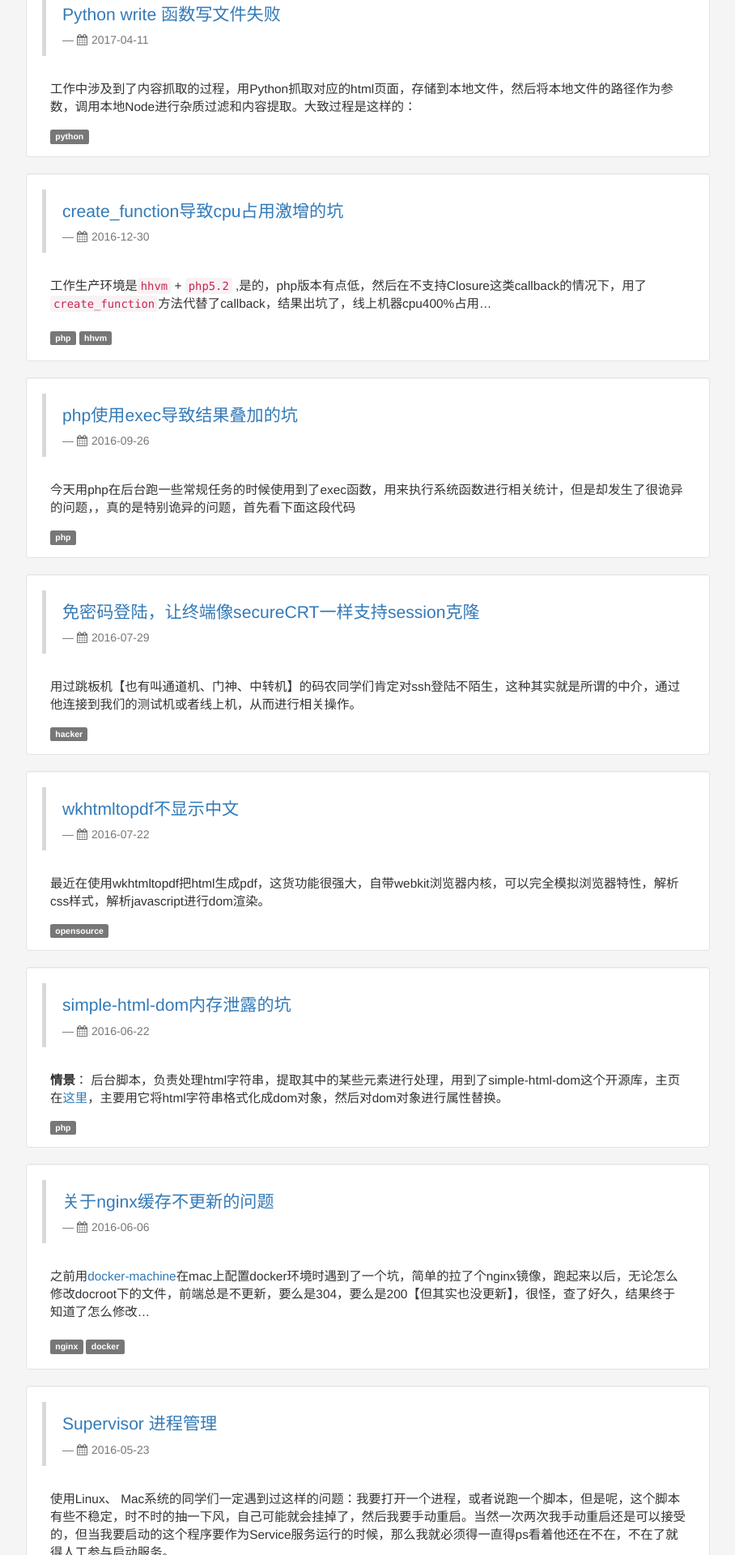
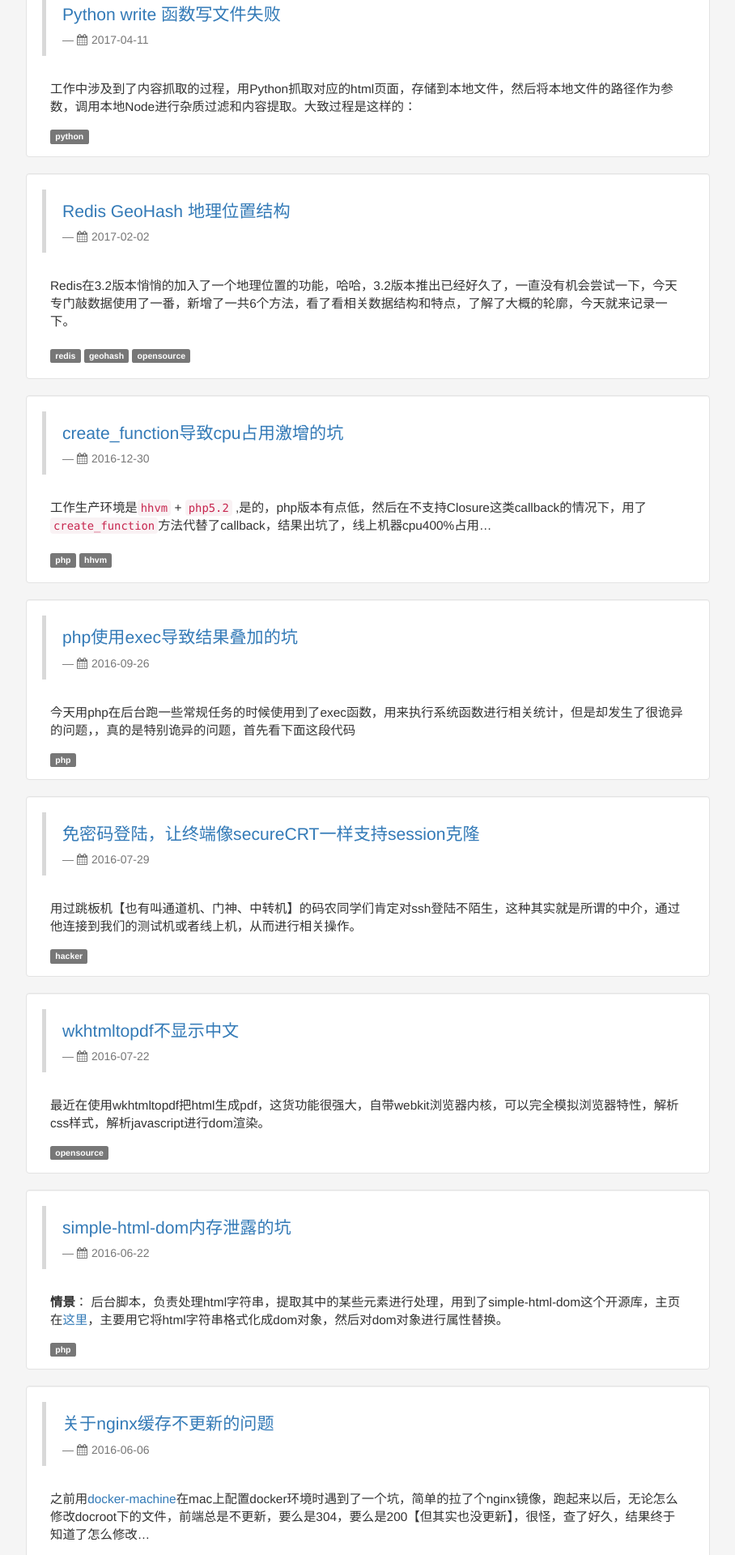
Before and after one commit to qishibo/qishibo.github.io, a Jekyll site: the page built from index.html, in a window 1280 px wide. Shown: the part 792-2712 px from the top of the page at 81% size, without its empty margins (98-1006 px from the left). Built offline with Jekyll 4.4.1, drawn with Linux system fonts in a browser that asks for light colours; nearby versions of some CDN libraries; the list of posts is cut into pages by our own code; some of the changed lines change nothing that is shown; some of the changed text lies outside the part shown.

Commit message:
redis-geo-hash

````diff
--- a/_includes/header.html
+++ b/_includes/header.html
@@ -51,6 +51,21 @@
             border-radius: 8px;
             border:2px solid lightgrey;
         }
+        table {
+            width: 100%;
+            max-width: 65em;
+            border: 1px solid #dedede;
+            margin: 15px auto;
+            border-collapse: collapse;
+            empty-cells: show;
+        }
+
+        table th,
+        table td {
+          height: 35px;
+          border: 1px solid #dedede;
+          padding: 0 10px;
+        }
     </style>
 </head>
 
--- /dev/null
+++ b/_posts/2017-02-02-redis-geohash.md
@@ -0,0 +1,175 @@
+---
+layout: post
+title: Redis GeoHash 地理位置结构
+comments: 1
+keywords: Redis, GeoHash, Redis地理位置, 基于距离的位置推荐
+description: Redis 在3.2版本支持了地理位置相关方法，能根据经纬度进行相关推荐计算，找到附近推荐数据
+tags: [redis, geohash, opensource]
+---
+
+Redis在3.2版本悄悄的加入了一个地理位置的功能，哈哈，3.2版本推出已经好久了，一直没有机会尝试一下，今天专门敲数据使用了一番，新增了一共6个方法，看了看相关数据结构和特点，了解了大概的轮廓，今天就来记录一下。
+
+----
+
+### 先简单说说GeoHash的原理吧
+
+#### 定义
+>GeoHash通过切分地图区域的方式将二维的经纬度转换成字符串，切分次数越多字符串越长，表示的范围越精确。字符串相似的表示距离相近，这样可以利用字符串的前缀匹配来查询附近的POI信息。
+
+#### 切分方法
+>切分方法是矩形切分，通过二分法依次缩小范围，所以GeoHash字符串最终定位的是某一个矩形区域，可以看作是一个范围，当范围足够小的时候，就无限接近一个点了
+
+#### Tips
+>但其实没有必要精确到点，矩形刚好反映元素的位置范围，不是具体的位置点，所以能很好的保护隐私。
+
+<br>
+
+### 以北海公园为例
+
+#### A. 算出纬度序列
+
+>地球纬度区间是[-90, 90]， 北海公园的纬度是`39.928167`，可以通过下面算法对纬度进行二分逼近编码:
+
+1. 区间[-90, 90]进行二分为[-90, 0), [0, 90]，称为左右区间，可以确定39.928167属于右区间[0, 90]，给标记为1；
+2. 接着将区间[0, 90]进行二分为 [0, 45), [45, 90]，可以确定39.928167属于左区间 [0, 45)，给标记为0；
+3. 递归上述过程39.928167总是属于某个区间[a, b]。随着每次迭代区间[a, b]总在缩小，并越来越逼近39.928167；
+
+
+| 标记 | 左边界值 | 中间值 | 右边界值 |
+| ------| ------ | ------ | ------ |
+| 1 | -90.000 | 0.000 `[hits]` | 90.000 |
+| 0 | 0.000 `[hits]` | 45.000 | 90.000 |
+| 1 | 0.000 | 22.500 `[hits]` | 45.000 |
+| 1 | 22.500 | 33.750 `[hits]` | 45.000 |
+| 1 | 33.750 | 39.375 `[hits]` | 45.000 |
+
+>规定：给定的纬度x（39.928167）属于左区间，则记录0，如果属于右区间则记录1，这样随着算法的深入会产生一个序列`10111 00011 ...`【递归次数越多，区块划分越细，精度越高，当然数字也就越长】。
+
+#### B. 同理算出经度序列为`11010 01011`
+
+#### C. 奇数位放纬度，偶数位放经度，把2串编码组合生成新串：`11100 11101 00100 01111`
+
+#### D. 然后将新串转化为10进制 `28 29 4 15`
+
+#### E. 对十进制数字进行Base32编码，即转换为32进制，得到`wx4g`，即为GeoHash字符串
+
+----
+
+## Redis 中的 GeoHash
+
+3.2中关于GeoHash新加入的方法有6个
+
+1. `geoadd`: 增加地理位置的坐标
+2. `geodist`: 获取两个地理位置的距离
+3. `geohash`: 获取地理位置的GeoHash值
+4. `geopos`: 获取地理位置的坐标
+5. `georadius`: 根据给定经纬度坐标获取指定范围内的地理位置集合
+6. `georadiusbymember`: 根据给定对象获取该对象范围内的地理位置集合
+
+### GEOADD
+
+> 把一个对象的经纬度位置添加到库中
+
+```
+geoadd someKeyYouDecided 43.34567 49.34567 aaa
+# (integer) 1
+
+# 一次添加多个
+geoadd someKeyYouDecided 43.34567 49.34567 aaa 44.34567 50.34567 bbb
+# (integer) 1
+```
+
+### GEODIST
+
+> 返回两个对象之间的距离
+
+```
+geodist someKeyYouDecided aaa bbb [可选返回值单位 km千米 mi英里 ft英尺 ]
+# "132343.9786"
+```
+
+### GEOHASH
+
+> 返回对象对应的GeoHash字符串
+
+```
+geohash someKeyYouDecided aaa
+# 1) "ubybdr57770"
+
+geohash someKeyYouDecided aaa bbb
+# 1) "ubybdr57770"
+# 2) "ubzw3j5sc10"
+```
+
+### GEOPOS
+
+> 返回对象的经纬度信息
+
+```
+geopos someKeyYouDecided aaa
+# 1) 1) "43.34566980600357056"
+#    2) "49.34566890860142507"
+```
+
+### GEORADIUS
+
+> 根据经纬度信息，返回周围范围内的其他对象[位置]
+
+```
+# 返回距离经纬度坐标[43.345669, 49.345669] 10000m范围内的其他对象
+georadius someKeyYouDecided 43.345669 49.345669 10000 m [WITHDIST WITHCOORD WITHHASH ASC|DESC]
+# 1) "aaa"
+
+# 返回距离[43.345669, 49.345669] 经纬度10000m范围内的其他对象 并返回距离
+georadius someKeyYouDecided 43.345669 49.345669 10000 m WITHDIST
+# 1) 1) "aaa"
+#    2) "0.0593"
+
+# 返回距离[43.345669, 49.345669] 经纬度10000m范围内的其他对象 并返回距离、经纬度坐标
+georadius someKeyYouDecided 43.345669 49.345669 10000 m WITHDIST WITHCOORD
+# 1) 1) "aaa"
+#    2) "0.0593"
+#    3) 1) "43.34566980600357056"
+#       2) "49.34566890860142507"
+```
+
+### GEORADIUSBYMEMBER
+
+> 根据对象，返回其范围内的其他对象[位置]
+
+```
+# 返回距离aaa对象1000m范围内的其他对象 包括aaa自己
+georadiusbymember someKeyYouDecided aaa  1000 m
+# 1) "aaa"
+
+# 返回距离aaa对象1000m范围内的其他对象、距离 包括aaa自己
+georadiusbymember someKeyYouDecided aaa  1000 m WITHDIST
+# 1) 1) "aaa"
+#    2) "0.0000"
+
+# 返回距离aaa对象1000m范围内的其他对象、距离、经纬度坐标 包括aaa自己
+georadiusbymember someKeyYouDecided aaa  1000 m WITHDIST WITHCOORD
+# 1) 1) "aaa"
+#    2) "0.0000"
+#    3) 1) "43.34566980600357056"
+#       2) "49.34566890860142507"
+```
+
+-----
+
+## Redis 实现原理
+
+>注意到上述操作中第二个参数都是一个string类型的key，其实Redis是把对应的数据存到了一个`zset`有序集合中，其中`someKeyYouDecided`就是zset的key，对象名称aaa bbb为zset的member，对象的GeoHash的int值为zset的value，如果你`zrange someKeyYouDecided 0 -1 withscores`就会窥探这个zset的真实数据如下
+
+```
+1) "aaa"
+2) "3710624661911432"
+3) "bbb"
+4) "3710839010869441"
+```
+
+所以Redis关于地理位置的方法没有删除，因为zrem(key, member)即可实现
+
+>核心方法`georadius` 其实就是根据经纬度换算成GeoHash值，然后根据查询范围换算出上下浮动的range范围，然后`zrangebyscore(GeoHash - range, GeoHash + range)`查询附近[上下]的几个对象即可
+
+>核心方法`georadiusbymember` 同理，根据member得到该对象的GeoHash，后续计算与georadius相同
````
Also changed, not shown: 1 other file.
